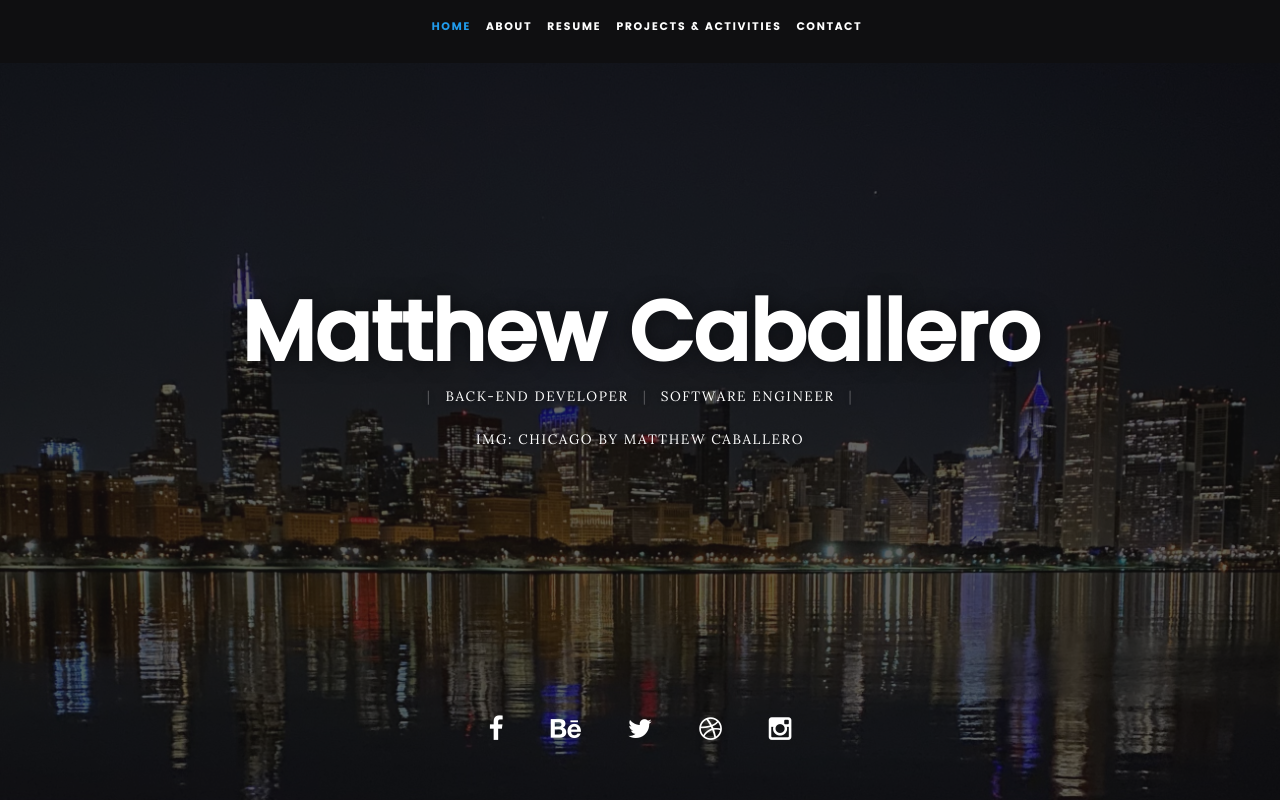
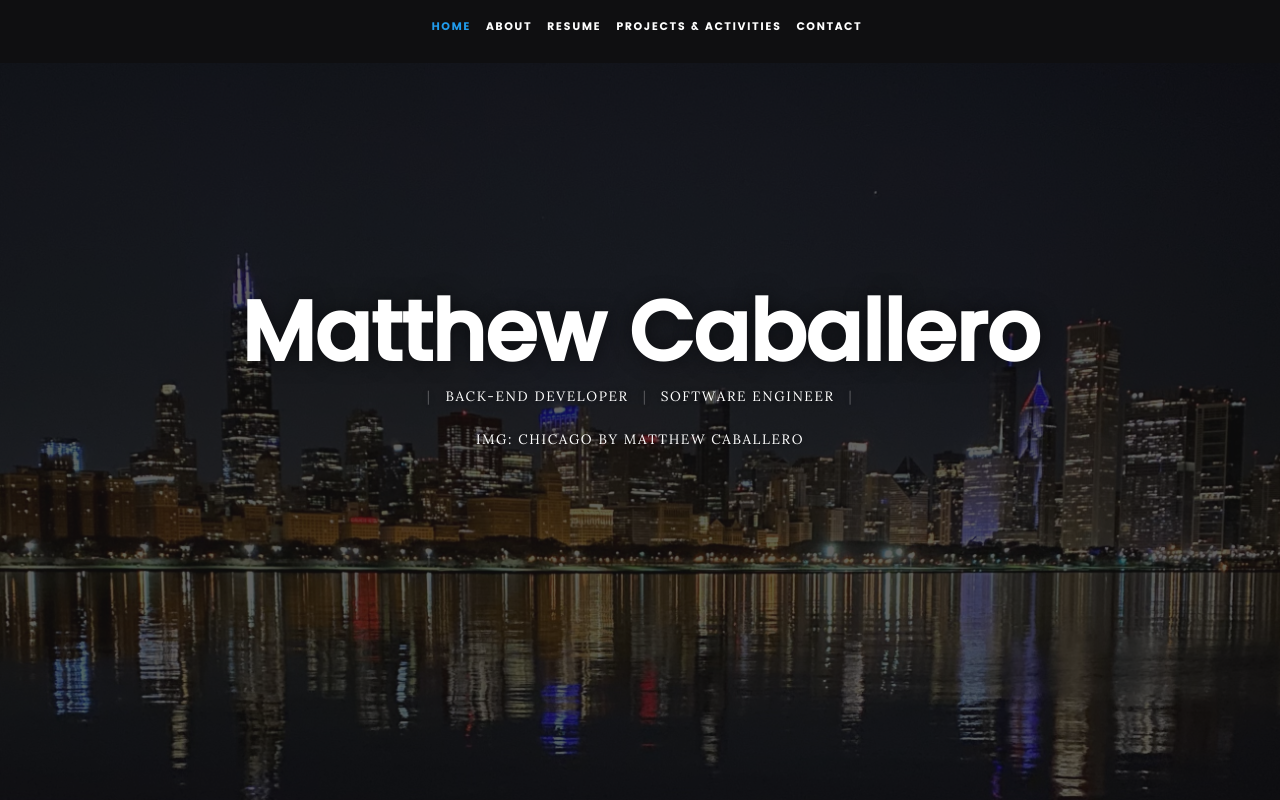
Before and after one commit to cabmatthew/cabmatthew.github.io, a plain HTML site: page index.html in a window 1280 px wide. Shown: the top 800 px of the page. Drawn offline with Linux system fonts and the light colour scheme; files whose address does not match are found by name.

Commit message:
removed links (add linked in later)

```diff
--- a/index.html
+++ b/index.html
@@ -85,13 +85,14 @@
    		</div>
    	</div> <!-- /intro-content -->
 
+	<!--
    	<ul class="intro-social">
          <li><a href="#"><i class="fa fa-facebook"></i></a></li>
          <li><a href="#"><i class="fa fa-behance"></i></a></li>
          <li><a href="#"><i class="fa fa-twitter"></i></a></li>
          <li><a href="#"><i class="fa fa-dribbble"></i></a></li>
          <li><a href="#"><i class="fa fa-instagram"></i></a></li>
-      </ul> <!-- /intro-social -->
+      </ul> --> <!-- /intro-social -->
 
    </section> <!-- /intro -->
 
```
